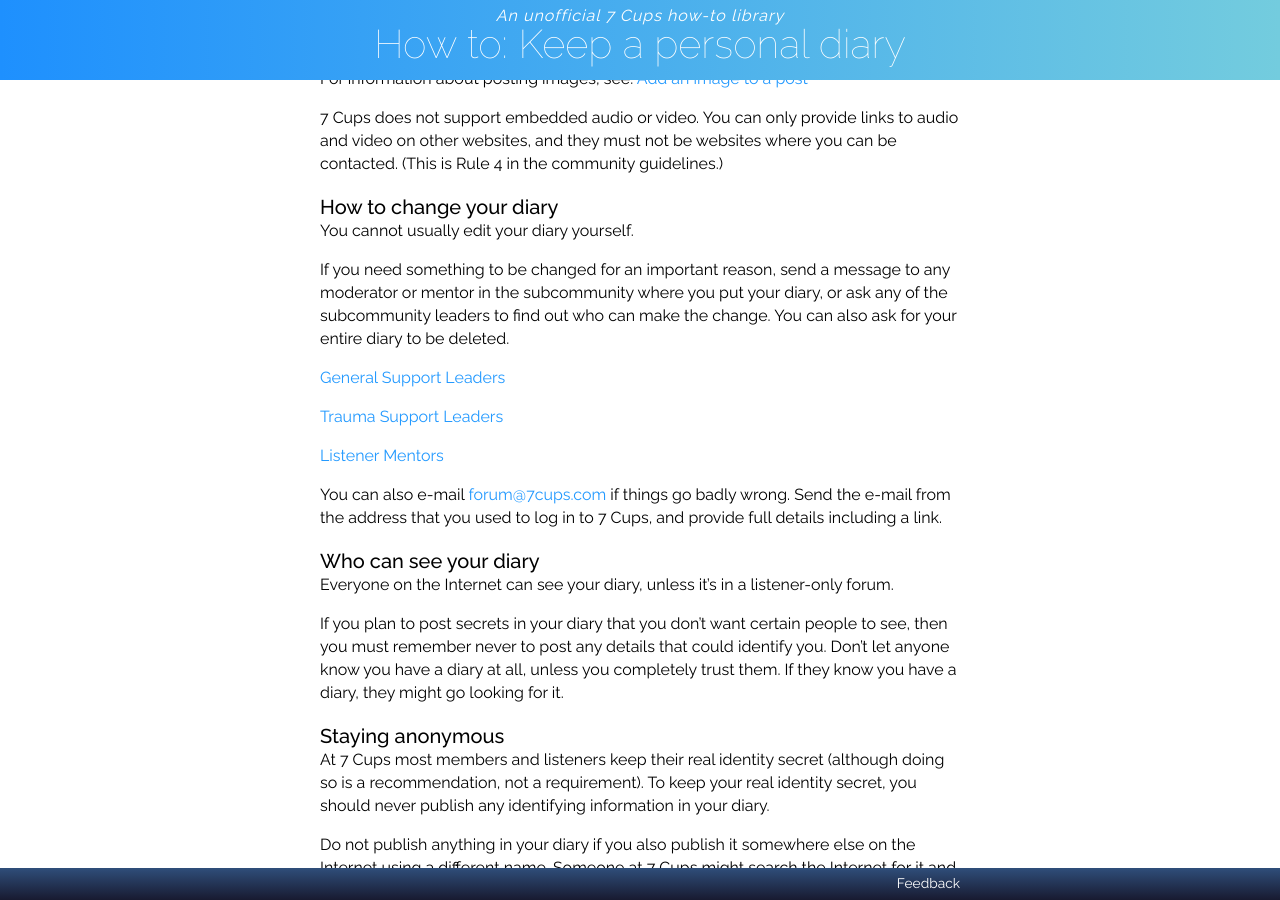
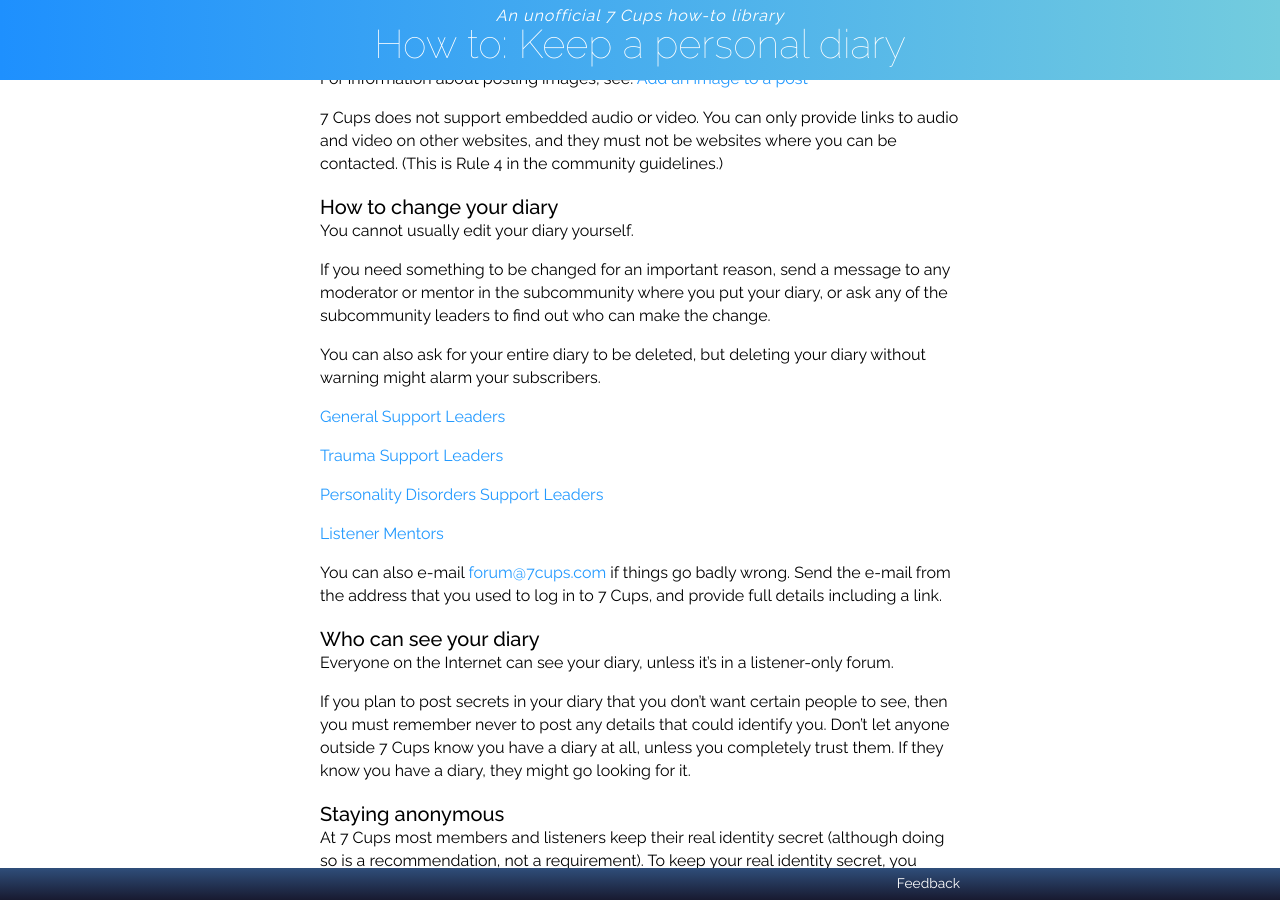
Before and after one commit to RarelyCharlie/rarelycharlie.github.io, a Jekyll site: the page built from _howto/diary.md, in a window 1280 px wide and 900 px high, scrolled down 806 px. Built offline with Jekyll 4.4.1, drawn with Linux system fonts in a browser that asks for light colours.

Commit message:
add PD leaders

```diff
--- a/_howto/diary.md
+++ b/_howto/diary.md
@@ -47,11 +47,15 @@ You cannot usually edit your diary yourself.
 
 If you need something to be changed for an important reason, send a message to any moderator or mentor
 in the subcommunity where you put your diary, or ask any of the subcommunity leaders to find out who
-can make the change. You can also ask for your entire diary to be deleted.
+can make the change.
+
+You can also ask for your entire diary to be deleted, but deleting your diary without warning might alarm your subscribers.
 
 [General Support Leaders](https://www.7cups.com/home/generalsupport/#leaders)
 
 [Trauma Support Leaders](https://www.7cups.com/home/trauma/#leaders)
+
+[Personality Disorders Support Leaders](https://www.7cups.com/home/personalitydisorders/#leaders)
 
 [Listener Mentors](https://www.7cups.com/listener/listenerMentors.php)
 
@@ -61,8 +65,7 @@ You can also e-mail [forum@7cups.com](mailto:forum@7cups.com) if things go badly
 
 Everyone on the Internet can see your diary, unless it's in a listener-only forum.
 
-If you plan to post secrets in your diary that you don't want certain people to see, then you must remember
-never to post any details that could identify you. Don't let anyone know you have a diary at all, unless you completely trust them. If they know you have a diary, they might go looking for it.
+If you plan to post secrets in your diary that you don't want certain people to see, then you must remember never to post any details that could identify you. Don't let anyone outside 7 Cups know you have a diary at all, unless you completely trust them. If they know you have a diary, they might go looking for it.
 
 ### Staying anonymous
 
```
